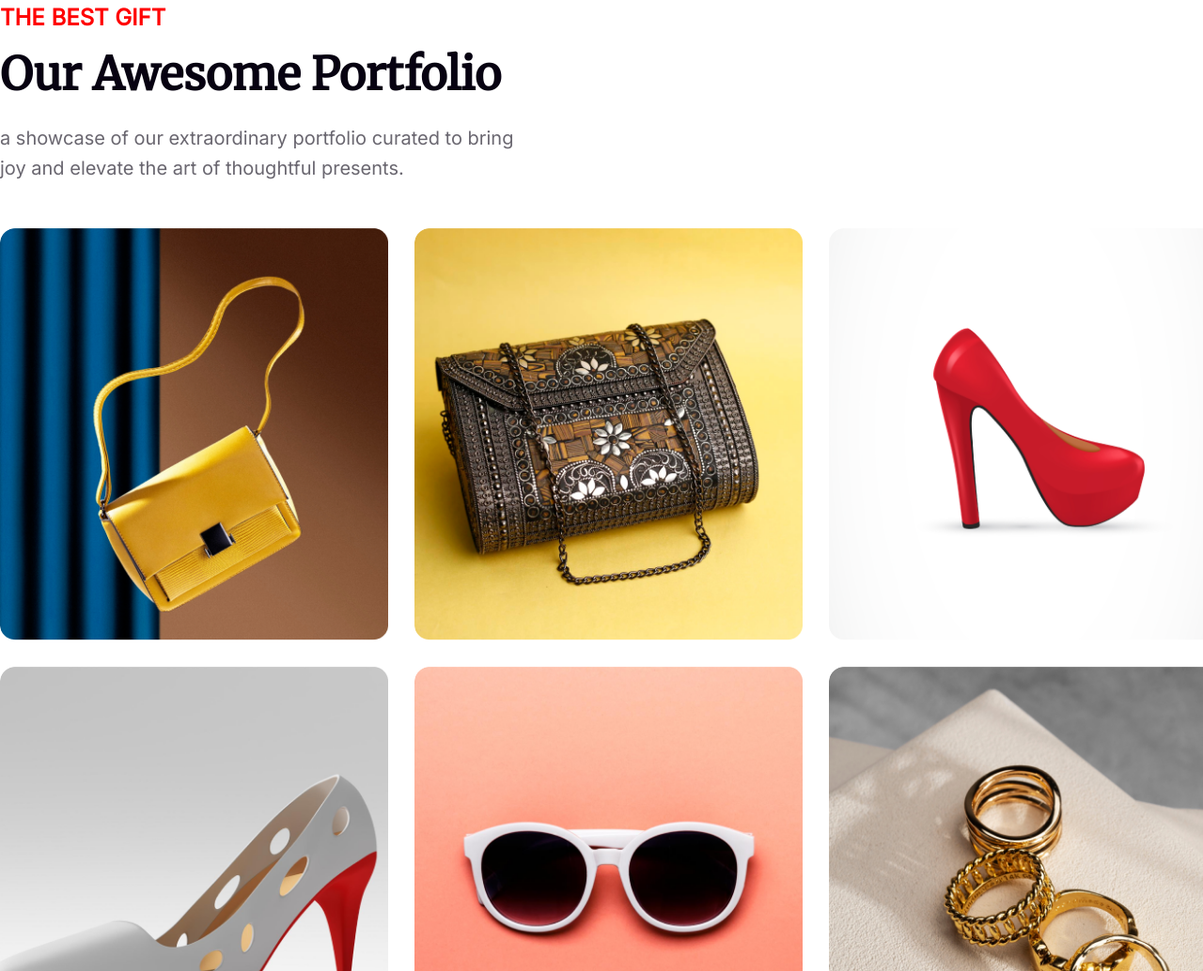
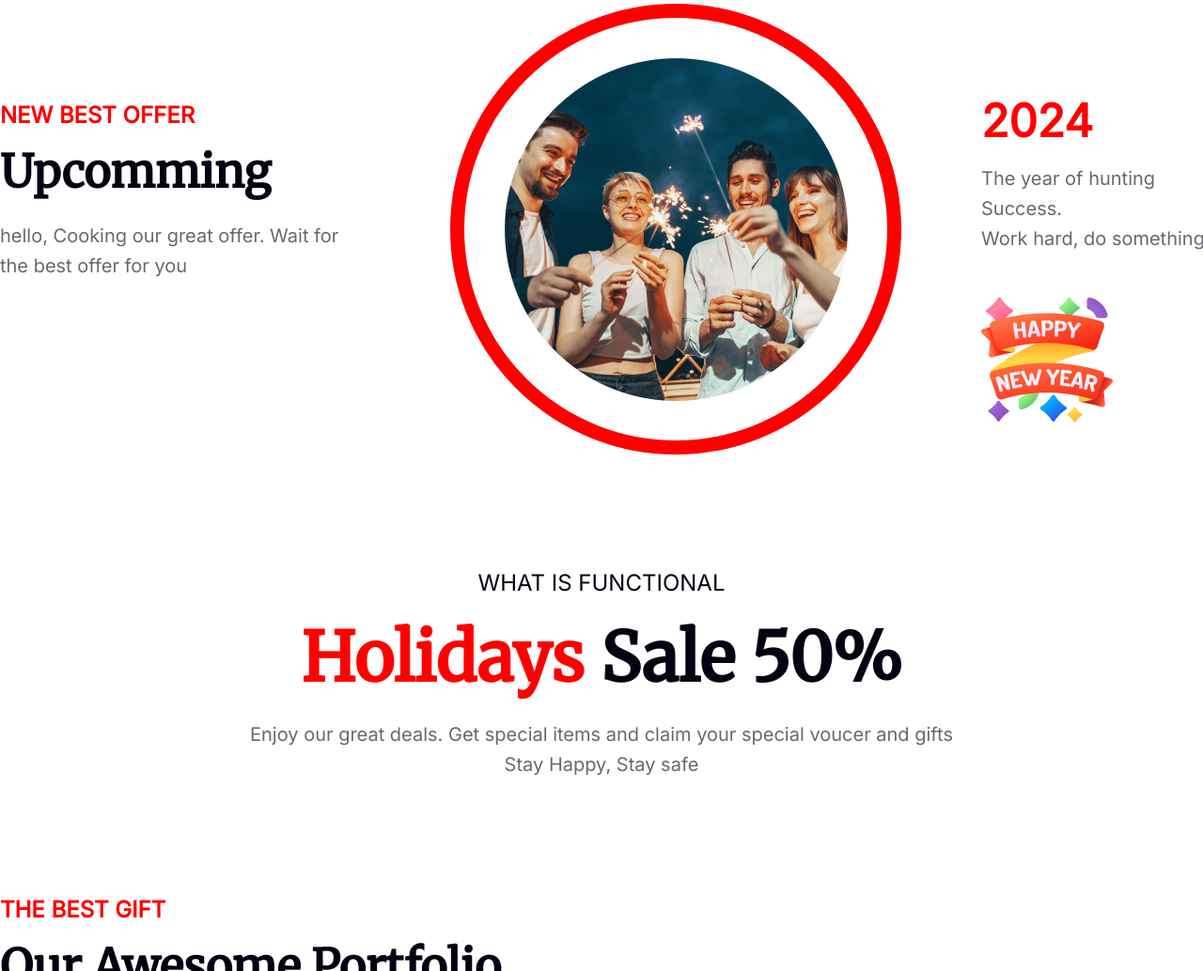
Before and after one commit to Code-HuntingX/Assignment1-b9, a plain HTML site: page index.html in a window 1280 px wide. Shown: the part 2954-3988 px from the top of the page at 94% size. Drawn offline with Linux system fonts and the light colour scheme.

Commit message:
final touch

```diff
--- a/index.html
+++ b/index.html
@@ -59,6 +59,29 @@
         </div>
     </div>
     <!-- Bonus Section -->
+    <section class="best-offer">
+        <div class="offer-title gifts-discussion">
+            <h4><b>NEW BEST OFFER</b></h4>
+            <h1>Upcomming</h1>
+            <p>hello, Cooking our great offer. Wait for the best offer for you</p>
+        </div>
+        <div class="profile-pic">
+            <img src="resources/Ellipse 1.png" alt="">
+        </div>
+        <div class="new-year">
+            <h1>2024</h1>
+            <p>The year of hunting Success. <br>Work hard, do something. </p>
+            <img src="resources/Group 96.png" alt="">
+        </div>
+    </section>
+    <section class="holiday">
+        <div class="holiday-details">
+            <h3>WHAT IS FUNCTIONAL</h3>
+            <h1><span style="color:#F00;">Holidays</span> Sale 50%</h1>
+            <p>Enjoy our great deals. Get special items and claim your special voucer and gifts <br> Stay Happy, Stay
+                safe</p>
+        </div>
+    </section>
 
     <!-- gift portfolio section -->
     <section class="gifts">
--- a/styles/style.css
+++ b/styles/style.css
@@ -183,8 +183,97 @@ header h3 {
 /* -------Hotel info section done---------- */
 
 /* bonus section  */
+.best-offer {
+    width: 1320px;
+    height: 482px;
+    background: #FFF;
+    margin: auto;
+    margin-top: 120px;
+    display: flex;
+    justify-content: space-between;
+}
 
-/* ---------bonus section not complete--------- */
+.offer-title {
+    padding-top: 104px;
+}
+
+.offer-title p {
+    width: 393px;
+}
+
+.profile-pic {
+    border-radius: 463px;
+    border: 15px solid #F00;
+    width: 450px;
+    height: 450px;
+}
+
+.profile-pic img {
+    margin: auto;
+    align-items: center;
+    text-align: center;
+    margin: 43px;
+}
+
+.new-year h1 {
+    color: #F00;
+    font-family: Inter;
+    font-size: 48px;
+    font-weight: 700;
+    padding-top: 95px;
+    padding-bottom: 16px;
+}
+
+.new-year p {
+    color: rgba(7, 2, 17, 0.60);
+    font-family: Inter;
+    font-size: 20px;
+    font-style: normal;
+    font-weight: 400;
+    line-height: 32px;
+    width: 276px;
+    padding-bottom: 43px;
+}
+
+.holiday .holiday-details {
+    text-align: center;
+    margin: auto;
+}
+
+.holiday-details h3 {
+    color: #070211;
+    font-family: Inter;
+    font-size: 24px;
+    font-style: normal;
+    font-weight: 500;
+    line-height: normal;
+    margin-top: 120px;
+    margin-bottom: 20px;
+}
+
+.holiday-details h1 {
+    color: #070211;
+    text-align: center;
+    font-family: Merriweather;
+    font-size: 72px;
+    font-style: normal;
+    font-weight: 900;
+    line-height: normal;
+    margin-bottom: 20px;
+}
+
+.holiday-details p {
+    color: rgba(7, 2, 17, 0.60);
+    text-align: center;
+    font-family: Inter;
+    font-size: 20px;
+    font-weight: 500;
+    line-height: 32px;
+    width: 1068px;
+    margin: auto;
+    padding-bottom: 4px;
+}
+
 
 /* Gifts section style  */
 .gifts {
@@ -332,7 +421,8 @@ footer .add-contact {
     justify-content: space-between;
 }
 
-.contact  .call-icon, .web-icon{
+.contact .call-icon,
+.web-icon {
     display: flex;
 }
 
```
Lines whose indentation alone changed are shown as unchanged.
